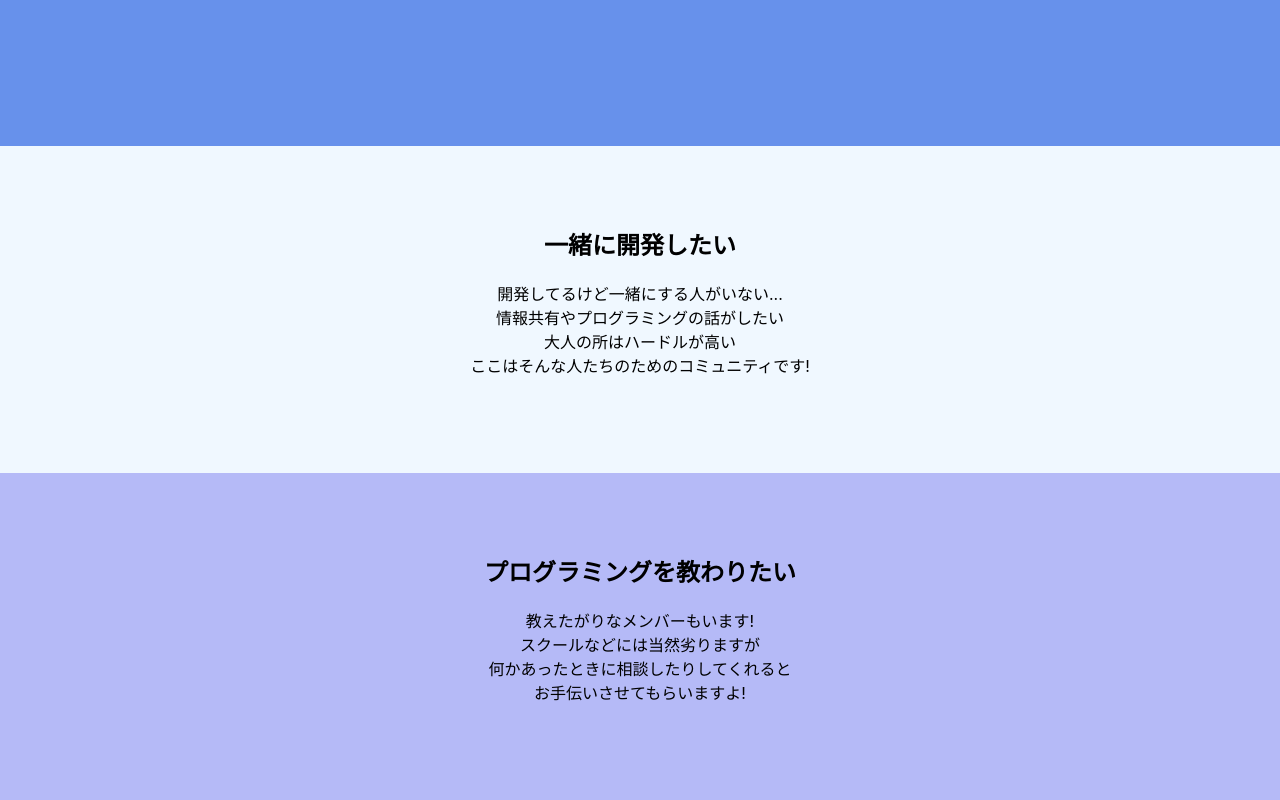
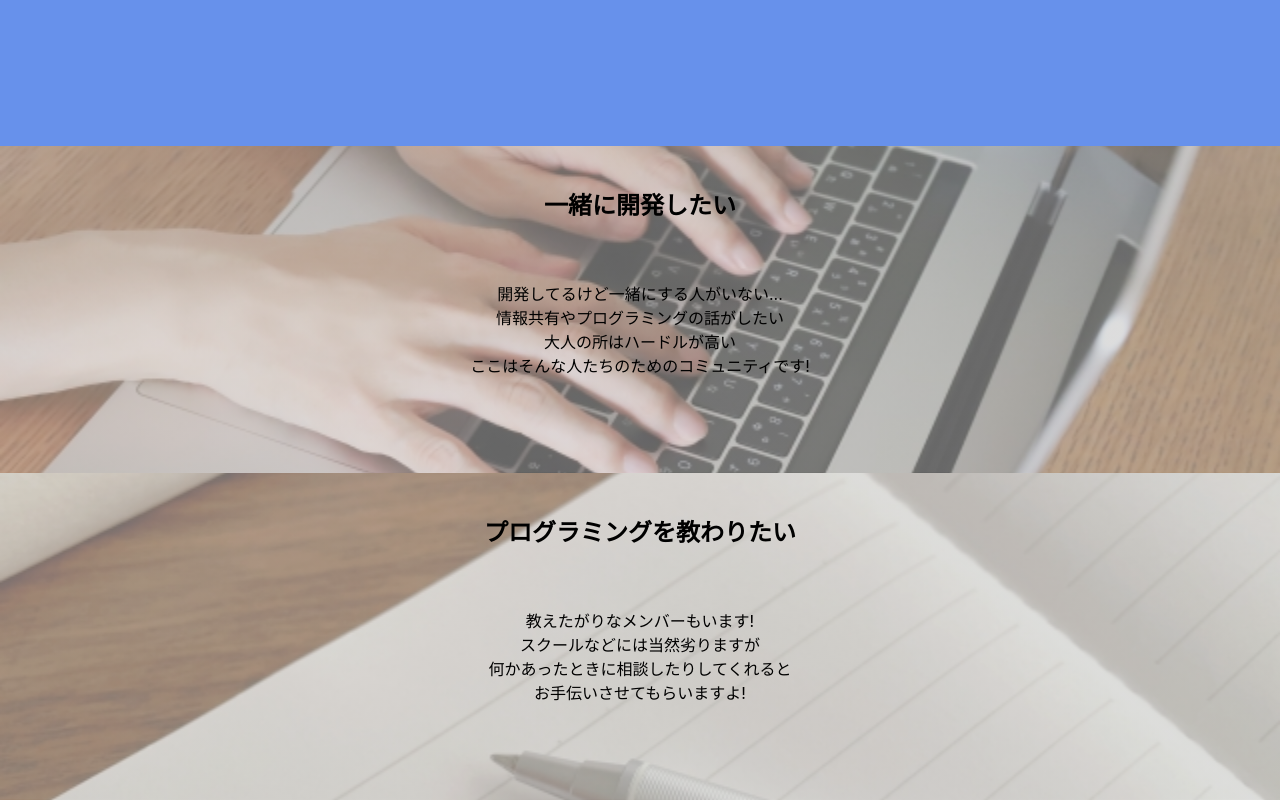
Before and after one commit to GOTOUMA-KAKERU/Dev-teens-web, a plain HTML site: page index.html in a window 1280 px wide. Shown: the part 654-1454 px from the top of the page. Drawn offline with Linux system fonts and the light colour scheme.

Commit message:
firstsecond改良

```diff
--- a/index.html
+++ b/index.html
@@ -102,11 +102,16 @@
                 }
 
             .about{
-                padding: 10vh 0;
+                padding: 0 0 10vh 0;
+                background-size: cover;
+                    background-position: center;
+                    position: relative;
             }
                 .about h2{
                     margin-top: 0;
+                    padding: 5vh;
                     text-align: center;
+                    color: rgb(0, 0, 0);
                 }
                 .about p{
                     text-align: center;
@@ -114,9 +119,11 @@
                 }
             .first{
                 background-color: aliceblue;
+                background-image: linear-gradient(#bebebe85,#bebebe85),url(./first.jpg);
             }
             .second{
                 background-color: #b5baf7;
+                background-image: linear-gradient(#bebebe85,#bebebe85),url(./second.jpg);
             }
 
 
```
Also changed, not shown: first.jpg (added), second.jpg (added).
